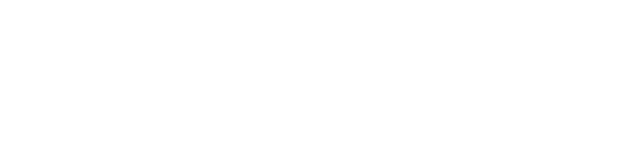
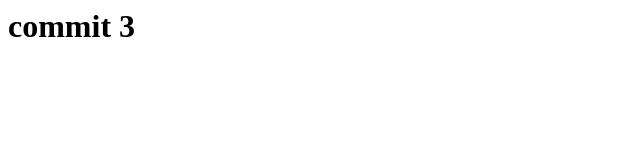
Before and after one commit to fumiaki/documentTest, a plain HTML site: page docTest02/index.html in a window 1280 px wide. Shown: the whole page, without its empty margins (0-640 px from the left). Drawn offline with Linux system fonts and the light colour scheme.

Commit message:
docTest02: commit 3

```diff
--- a/docTest02/index.html
+++ b/docTest02/index.html
@@ -3,4 +3,7 @@
 		<title>docTest02</title>
 	</head>
 
+	<body>
+		<h1>commit 3</h1>
+	</body>
 </html>
```
